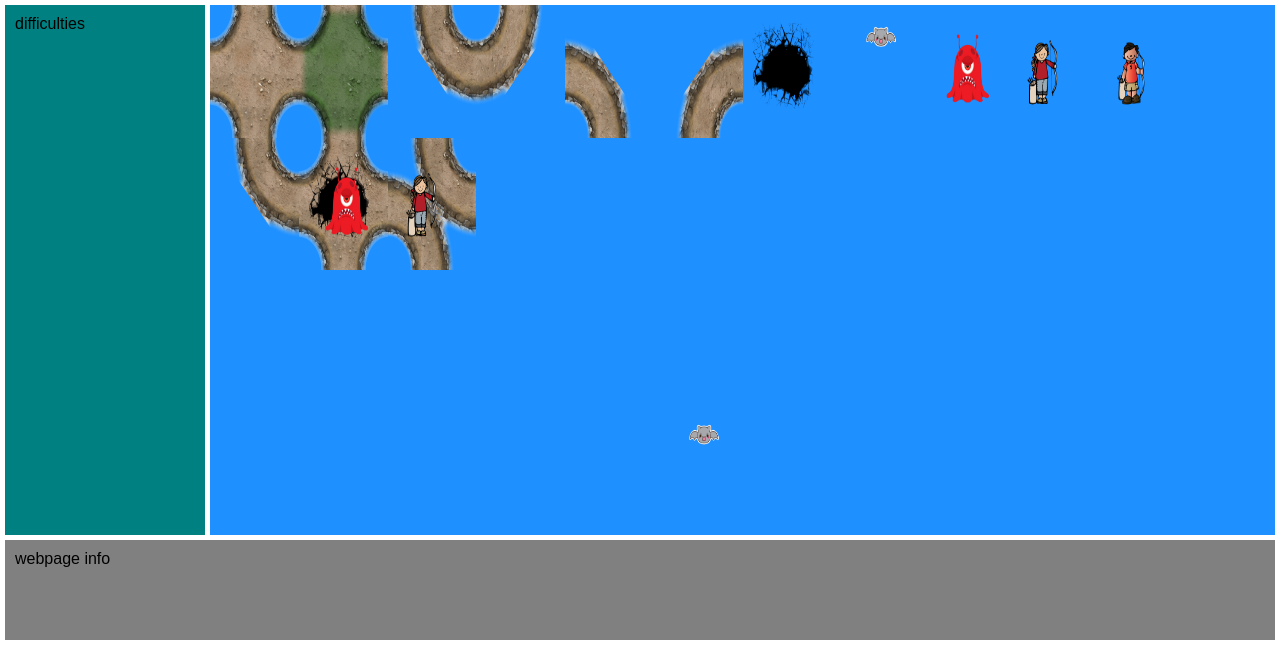
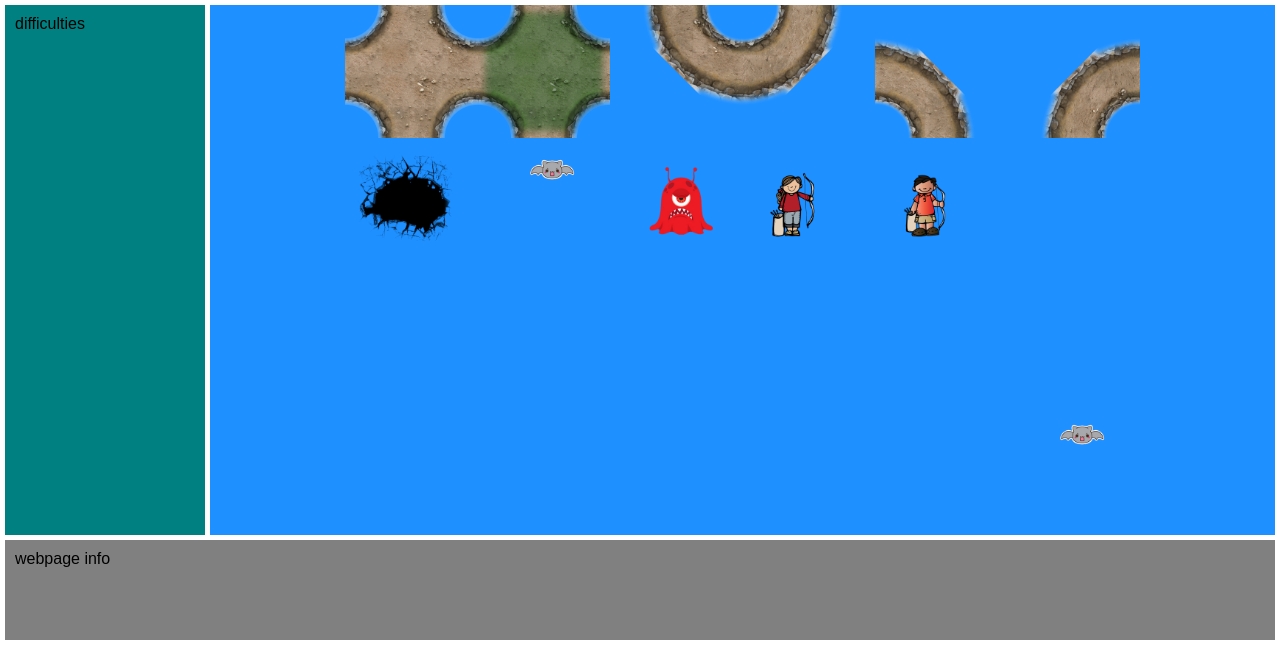
Before and after one commit to SynsationalOne/HTW_Project, a plain HTML site: page index.html in a window 1280 px wide. Shown: the part 155-800 px from the top of the page. Drawn offline with nearby package versions, Linux system fonts and the light colour scheme.

Commit message:
added code to make sure the gameboard is squared

```diff
--- a/index.html
+++ b/index.html
@@ -81,8 +81,9 @@ footer
     <footer>webpage info</footer>
 </body>
 <script>
-window.boardWidth = 12;
+window.boardWidth = 6;
 window.boardHeight = 4;
+window.boardWidthPX = window.boardHeightPX = 0;
 window.ICONS =
     {"mt":"images/room empty.png",
     "slime":"images/slime.png",
@@ -127,8 +128,24 @@ function AddTile(row, col, tiles)
     }
     PaintTile(row, col);
 }
+function MonitorSize()
+{
+    if($("#gameBoard").outerWidth() != boardWidthPX ||
+        $("#gameBoard").outerHeight() != boardHeightPX)
+    {
+        boardWidthPX = $("#gameBoard").outerWidth();
+        boardHeightPX = $("#gameBoard").outerHeight();
+        $("#gameBoard").css("padding",
+            Math.max(0, (boardHeightPX-boardWidthPX/boardWidth*boardHeight) / 2)
+            + "px "
+            + Math.max(0, (boardWidthPX-boardHeightPX*boardWidth/boardHeight) / 2)
+            + "px");
+    }
+    setTimeout("MonitorSize()", 300);
+}
 $("#gameBoard").css("gridTemplateColumns", cols);
 $("#gameBoard").css("gridTemplateRows", rows);
+MonitorSize();
 ReplaceTile(3,5,"bat");
 AddTile(1,1,"wumpus");
 AddTile(1,1,"mt");
```
Also changed, not shown: HTW_Notes.txt.
